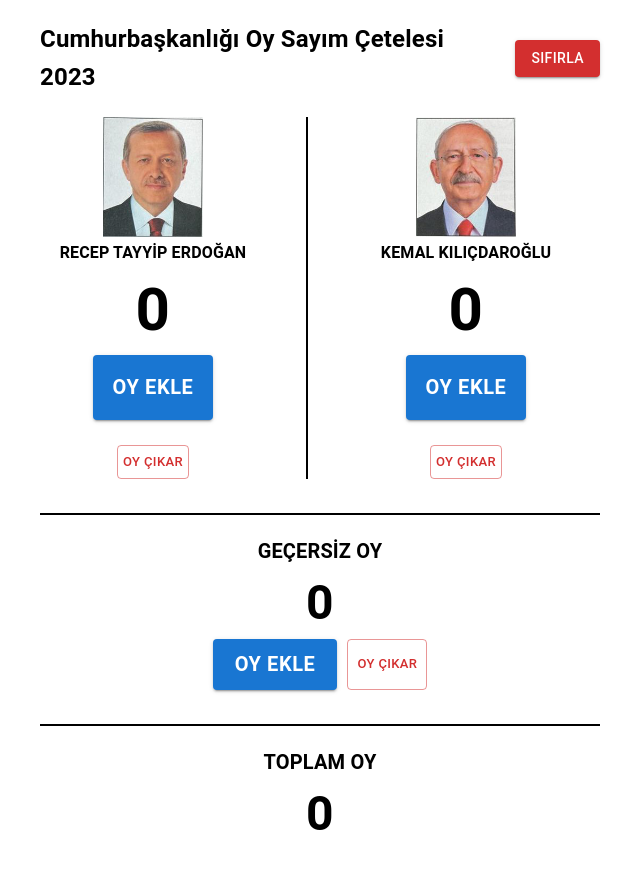
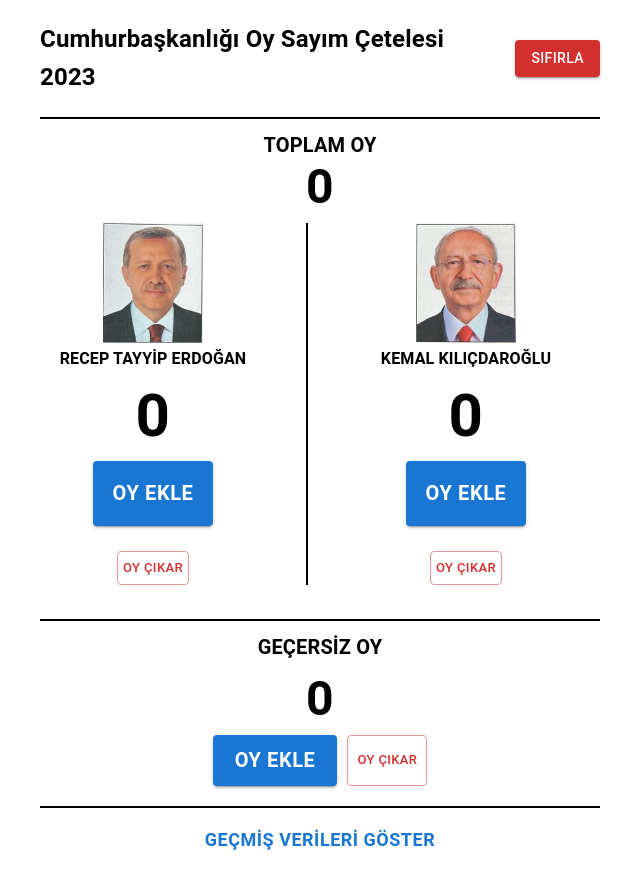
Before and after one commit to ebru/oysayim, a React (Create React App) app: page / in a window 1280 px wide. Shown: the top 891 px of the page, without its empty margins (320-960 px from the left). Built offline with nearby package versions, Linux system fonts and the light colour scheme.

Commit message:
past votes log section added

```diff
--- a/src/App.tsx
+++ b/src/App.tsx
@@ -9,6 +9,14 @@ interface Candidate {
   votes: number;
 }
 
+interface PastVotes {
+  timestamp: number;
+  votes: Candidate[];
+  invalidVotes: number;
+  validVotes: number;
+  totalVotes: number;
+}
+
 const candidateData: Candidate[] = [
   { name: "RECEP TAYYİP ERDOĞAN", image: ErdoganImage, votes: 0 },
   { name: "KEMAL KILIÇDAROĞLU", image: KilicdarogluImage, votes: 0 },
@@ -16,10 +24,11 @@ const candidateData: Candidate[] = [
 
 const App: FC = () => {
   const [candidates, setCandidates] = useState(candidateData);
-  // const [schoolName, setSchoolName] = useState('');
-  // const [boxNo, setBoxNo] = useState('');
   const [invalidVotes, setInvalidVotes] = useState(0);
   const [openConfirmation, setOpenConfirmation] = useState(false);
+  const [actionType, setActionType] = useState<'reset' | 'clear' | null>(null);
+  const [pastVotes, setPastVotes] = useState<PastVotes[]>([]);
+  const [logOpen, setLogOpen] = useState(false);
 
   useEffect(() => {
     const savedVotes = localStorage.getItem("votes");
@@ -46,18 +55,6 @@ const App: FC = () => {
     }
   };
 
-  // const handleSchoolNameChange = (event: React.ChangeEvent<HTMLInputElement>) => {
-  //   const newName = event.target.value;
-  //   setSchoolName(newName);
-  //   localStorage.setItem("schoolName", newName);
-  // };
-
-  // const handleBoxNoChange = (event: React.ChangeEvent<HTMLInputElement>) => {
-  //   const newBoxNo = event.target.value;
-  //   setBoxNo(newBoxNo);
-  //   localStorage.setItem("boxNo", newBoxNo);
-  // };
-
   const handleInvalidVote = () => {
     setInvalidVotes(prevInvalidVotes => prevInvalidVotes + 1);
     localStorage.setItem("invalidVotes", String(invalidVotes + 1));
@@ -71,49 +68,65 @@ const App: FC = () => {
   };
 
   const handleReset = () => {
+    const validVotes = candidates.reduce((acc, candidate) => acc + candidate.votes, 0);
+    const totalVotes = validVotes + invalidVotes;
+
+    const newPastVotes = { timestamp: Date.now(), votes: [...candidates], invalidVotes, validVotes, totalVotes };
+    setPastVotes(prevPastVotes => {
+      const updatedPastVotes = [newPastVotes, ...prevPastVotes];
+      localStorage.setItem("pastVotes", JSON.stringify(updatedPastVotes)); // Storing in local storage
+      return updatedPastVotes;
+    });
+
     const resetCandidates = candidates.map(candidate => ({ ...candidate, votes: 0 }));
     setCandidates(resetCandidates);
-    // setSchoolName('');
-    // setBoxNo('');
     setInvalidVotes(0);
+
     localStorage.removeItem("votes");
-    localStorage.removeItem("schoolName");
-    localStorage.removeItem("boxNo");
     localStorage.removeItem("invalidVotes");
   };
 
+  const handleClearPastVotes = () => {
+    setPastVotes([]);
+    localStorage.removeItem('pastVotes');
+  };
+
   const handleResetClick = () => {
+    setActionType('reset');
+    setOpenConfirmation(true);
+  }
+
+  const handleClearPastVotesClick = () => {
+    setActionType('clear');
     setOpenConfirmation(true);
   }
 
   const handleConfirmationClose = (confirmed: boolean) => {
     setOpenConfirmation(false);
     if (confirmed) {
+      if (actionType === 'reset') {
         handleReset();
+      } else if (actionType === 'clear') {
+        handleClearPastVotes();
       }
+    }
+    setActionType(null);
   };
 
   useEffect(() => {
     const savedVotes = localStorage.getItem("votes");
-    // const savedSchoolName = localStorage.getItem("schoolName");
-    // const savedBoxNo = localStorage.getItem("boxNo");
     const savedInvalidVotes = localStorage.getItem("invalidVotes");
+    const savedPastVotes = localStorage.getItem("pastVotes");
 
     if (savedVotes) {
       const votes = JSON.parse(savedVotes);
       setCandidates(candidateData.map((candidate, index) => ({ ...candidate, votes: votes[index] })));
     }
-
-    // if (savedSchoolName) {
-    //   setSchoolName(savedSchoolName);
-    // }
-
-    // if (savedBoxNo) {
-    //   setBoxNo(savedBoxNo);
-    // }
-
     if (savedInvalidVotes) {
       setInvalidVotes(Number(savedInvalidVotes));
+    }
+    if (savedPastVotes) {
+      setPastVotes(JSON.parse(savedPastVotes));
     }
   }, []);
 
@@ -155,30 +168,36 @@ const App: FC = () => {
         </DialogActions>
       </Dialog>
 
-      {/* <Grid container spacing={3}>
       <Grid item xs={12}>
-          <div style={{ marginBottom: 10 }}>
-            <TextField
-              label="Okul İsmi"
-              size='small'
-              variant="outlined"
-              value={schoolName}
-              onChange={handleSchoolNameChange}
-              fullWidth
-            />
+        <div style={{
+          marginTop: 10,
+          display: 'flex',
+          flexDirection: 'column',
+          alignItems: 'center',
+          paddingTop: 10,
+          borderTop: '2px solid black',
+          marginBottom: -10,
+        }}>
+          <Typography variant="h6" style={{
+            fontWeight: 700,
+            marginBottom: -10,
+          }}>
+            TOPLAM OY
+          </Typography>
+          <Typography style={{
+            fontSize: 48,
+            fontWeight: 700,
+          }}>
+            {invalidVotes + candidates.reduce((acc, candidate) => acc + candidate.votes, 0)}
+          </Typography>
+          <div style={{
+            display: 'flex',
+            gap: 10,
+          }}>
           </div>
-          <div>
-            <TextField
-              label="Sandık No"
-              size='small'
-              variant="outlined"
-              value={boxNo}
-              onChange={handleBoxNoChange}
-              fullWidth
-            />
         </div>
       </Grid>
-      </Grid> */}
+
       <Grid container spacing={3}>
         {candidates.map((candidate, index) => (
           <Grid item xs={6} key={index}>
@@ -229,7 +248,7 @@ const App: FC = () => {
             display: 'flex',
             flexDirection: 'column',
             alignItems: 'center',
-            paddingTop: 20,
+            paddingTop: 10,
             borderTop: '2px solid black',
           }}>
             <Typography variant="h6" style={{
@@ -270,36 +289,75 @@ const App: FC = () => {
             </div>
           </div>
         </Grid>
-        <Grid item xs={12}>
+      </Grid>
+
+      {logOpen && (
         <div style={{
-            marginTop: 10,
+          marginTop: 20,
           display: 'flex',
           flexDirection: 'column',
-            alignItems: 'center',
-            paddingTop: 20,
+          paddingTop: 10,
           borderTop: '2px solid black',
+        }}>
+          <div style={{
+            display: 'flex',
+            justifyContent: 'space-between',
+            width: '100%',
           }}>
             <Typography variant="h6" style={{
               fontWeight: 700,
             }}>
-              TOPLAM OY
+              GEÇMİŞ VERİLER
             </Typography>
-            <Typography style={{
-              fontSize: 48,
-              fontWeight: 700,
+            <Button onClick={() => setLogOpen(false)} style={{ fontWeight: 700 }}>Kapat</Button>
+          </div>
+          <div style={{ marginBottom: 10, textAlign: 'left' }}>
+            Her sıfırlama esnasındaki son verileri göstermektedir.
+          </div>
+
+          {pastVotes.map((pastVote, index) => (
+            <div key={index} style={{ borderBottom: '1px solid black', paddingBottom: 10, paddingTop: 10 }}>
+              <Typography style={{ fontWeight: 700 }}>{new Date(pastVote.timestamp).toLocaleString('en-GB')}</Typography>
+              {pastVote.votes.map((candidate, candidateIndex) => (
+                <div key={candidateIndex}>
+                  <Typography>{candidate.name}: {candidate.votes}</Typography>
+                </div>
+              ))}
+              <Typography>GEÇERLİ OYLAR: {pastVote.validVotes}</Typography>
+              <Typography>GEÇERSİZ OYLAR: {pastVote.invalidVotes}</Typography>
+              <Typography>TOPLAM OYLAR: {pastVote.totalVotes}</Typography>
+            </div>
+          ))}
+
+          {pastVotes.length > 0 ? (
+            <div style={{ marginTop: 10 }}>
+              <Button variant="contained" color="error" onClick={handleClearPastVotesClick}>
+                GEÇMİŞİ TEMİZLE
+              </Button>
+            </div>
+          ) : (
+            <Typography style={{ color: '#999' }}>Geçmiş veri bulunmuyor.</Typography>
+          )}
+        </div>
+      )}
+
+      {!logOpen && (
+        <div style={{
+          marginTop: 20,
+          display: 'flex',
+          justifyContent: 'center',
+          alignItems: 'center',
+          paddingTop: 10,
+          borderTop: '2px solid black',
         }}>
-              {invalidVotes + candidates.reduce((acc, candidate) => acc + candidate.votes, 0)}
-            </Typography>
-            <div style={{
-              display: 'flex',
-              gap: 10,
-            }}>
+          <Button onClick={() => setLogOpen(true)} style={{ fontWeight: 700, fontSize: 18 }}>
+            GEÇMİŞ VERİLERİ GÖSTER
+          </Button>
         </div>
-          </div>
-        </Grid>
-      </Grid>
+      )}
+
       <div style={{ marginTop: 40, marginBottom: 40, textAlign: 'left' }}>
-        Resmi bir belge değildir ve girdiler kayıt altına alınmamaktadır. Parti bağımsız, tüm müşahitlerin oy sayımı sırasında hızlı bir şekilde kontrol yapabilmelerini kolaylaştırmak amacıyla açık kaynak olarak geliştirilmiştir.
+        Resmi bir belge değildir ve girdiler kendi cihazınız dışında farklı bir yerde kayıt altına alınmamaktadır. Parti bağımsız, tüm müşahitlerin oy sayımı sırasında hızlı bir şekilde kontrol yapabilmelerini kolaylaştırmak amacıyla açık kaynak olarak geliştirilmiştir.
         <br />
         <br />
         <a href="https://github.com/ebru/oysayim" target="_blank" rel="noreferrer" style={{
```
Lines whose indentation alone changed are shown as unchanged.
